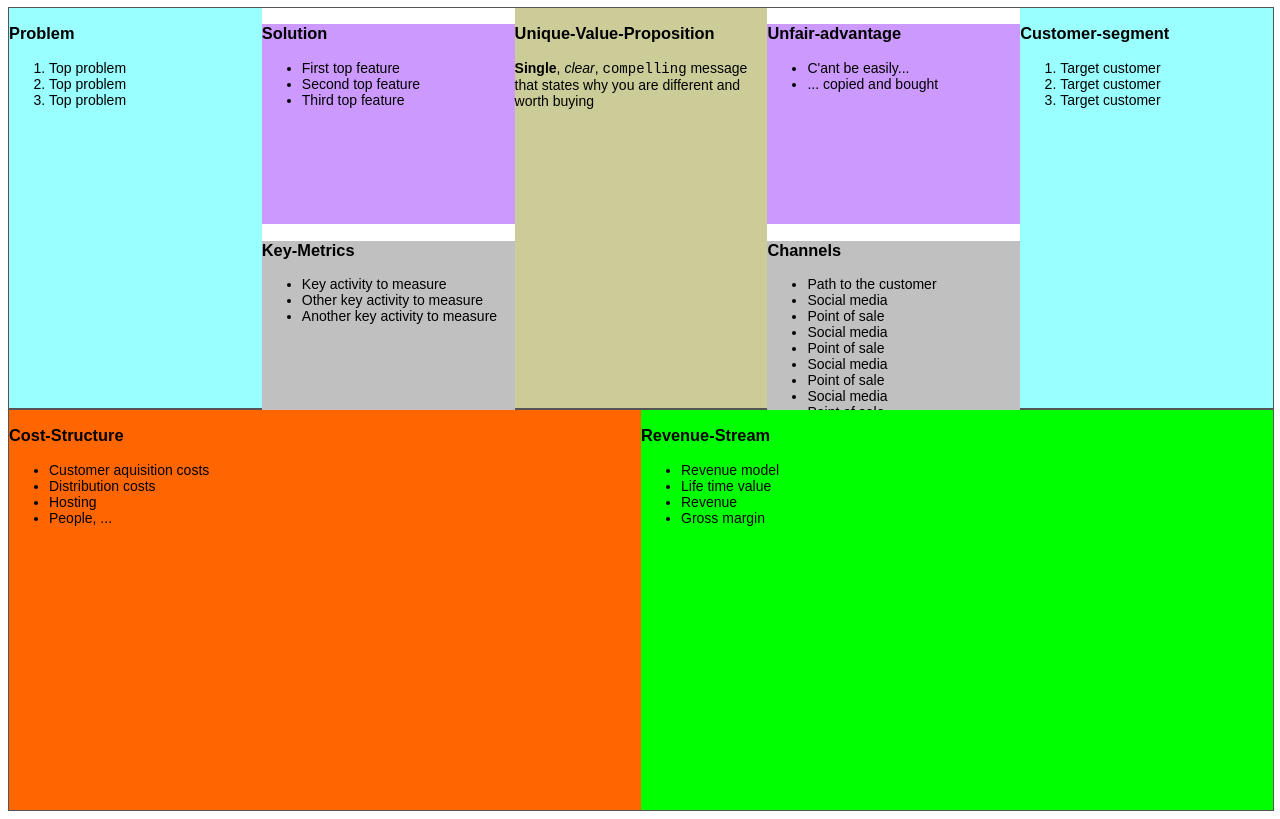
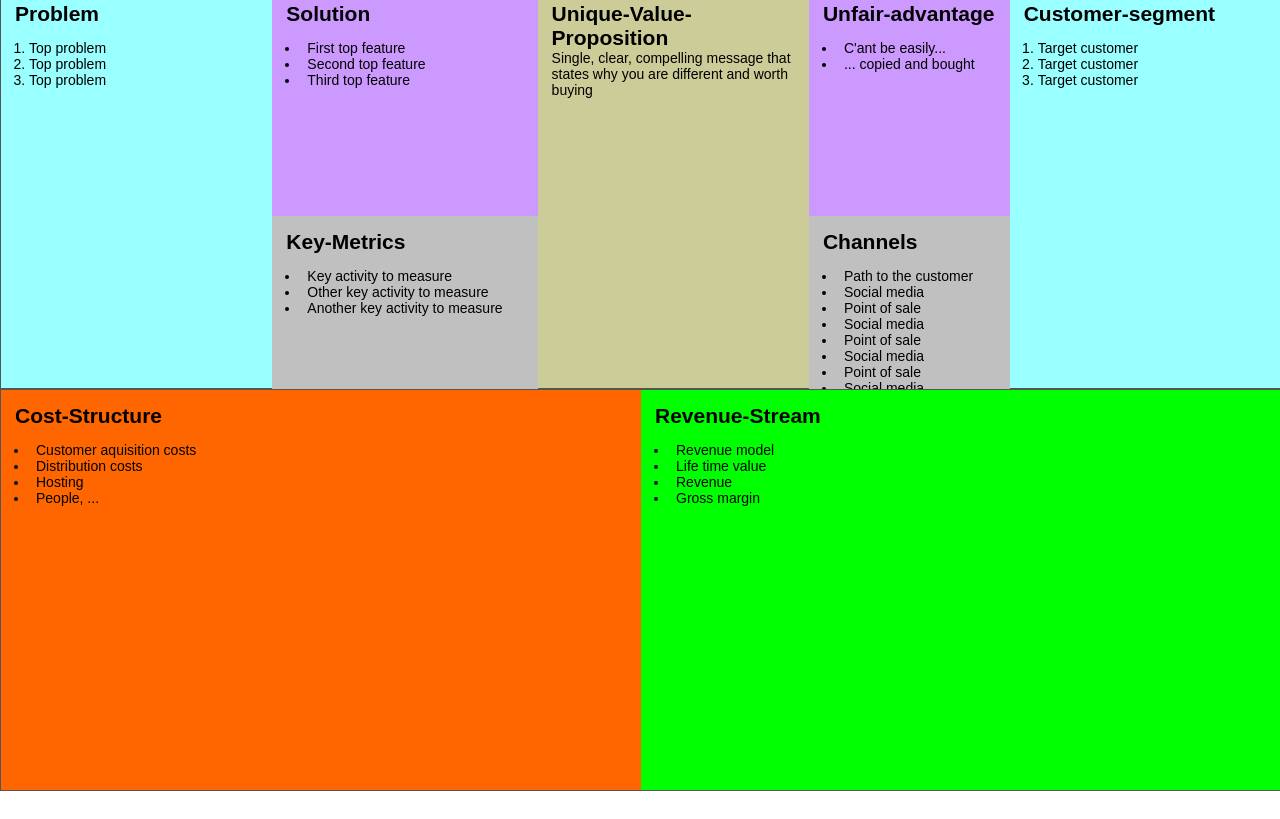
Before and after one commit to jerik/jerik.github.io, a plain HTML site: page layout-example.html in a window 1280 px wide. Shown: the part 73-892 px from the top of the page. After the commit the page ends 864 px from the top, so only its background shows below. Drawn offline with Linux system fonts and the light colour scheme.

Commit message:
lukas improved layout! chakka

```diff
--- a/layout-example.html
+++ b/layout-example.html
@@ -6,6 +6,94 @@
   <style type="text/css">
 /*<![CDATA[*/
         /* https://developer.mozilla.org/en-US/docs/Web/CSS/CSS_Flexible_Box_Layout/Using_CSS_flexible_boxes#Flex_item_considerations */
+		html, body, div, span, applet, object, iframe,
+h1, h2, h3, h4, h5, h6, p, blockquote, pre,
+a, abbr, acronym, address, big, cite, code,
+del, dfn, em, font, img, ins, kbd, q, s, samp,
+small, strike, strong, sub, sup, tt, var,
+dl, dt, dd, ol, ul, li,
+fieldset, form, label, legend,
+table, caption, tbody, tfoot, thead, tr, th, td {
+	margin: 0;
+	padding: 0;
+	border: 0;
+	outline: 0;
+	font-weight: inherit;
+	font-style: inherit;
+	font-size: 100%;
+	font-family: inherit;
+	vertical-align: baseline;
+}
+/* remember to define focus styles! */
+:focus {
+	outline: 0;
+}
+body {
+	line-height: 1;
+	color: black;
+	background: white;
+}
+ol, ul {
+	list-style: none;
+	margin: 0;
+	padding: 0;
+}
+/* tables still need 'cellspacing="0"' in the markup */
+table {
+	border-collapse: separate;
+	border-spacing: 0;
+}
+caption, th, td {
+	text-align: left;
+	font-weight: normal;
+}
+blockquote:before, blockquote:after,
+q:before, q:after {
+	content: "";
+}
+blockquote, q {
+	quotes: "" "";
+}
+	html {
+		width: 100%;
+		height: 100%;
+
+		font-size: 16px;
+	}
+
+	body {
+		width: inherit;
+		height: inherit;
+
+		font-family: "Helvetica Neue", "Helvetica", Arial sans-serif;
+		line-height: 1.5;
+
+		display: flex;
+		flex-direction: column;
+		justify-content: space-between;
+		}
+
+	h1 {
+		font-size: 2.5em;
+		line-height: 1.5;
+		}
+
+	h3 {
+		font-size: 1.5em;
+		font-weight: 600;
+	}
+
+	ul, ol {
+		margin: 1em;
+		}
+		ul li {
+			list-style: outside disc;
+			padding: 0 0.5em 0;
+			}
+
+		ol li {
+			list-style-type: decimal;
+			}
 
     .flex {
         /* basic styling */
@@ -16,16 +104,20 @@
 
         /* flexbox setup */
         display: flex;
-        flex-direction: row;
+		min-height: 50%;
     }
 
-    .flex > div {
+    .flex > div[id] {
         flex: 1 1 auto;
+		padding: 1em;
         width: 30px; /* To make the transition work nicely. (Transitions to/from
                         "width:auto" are buggy in Gecko and Webkit, at least.
                         See http://bugzil.la/731886 for more info.) */
         /* transition: width 0.7s ease-out; */
     }
+		.flex > div > div {
+			padding: 1em;
+			}
 
     /* colors
     .flex > div:nth-child(1){ background: #009246; }
```
